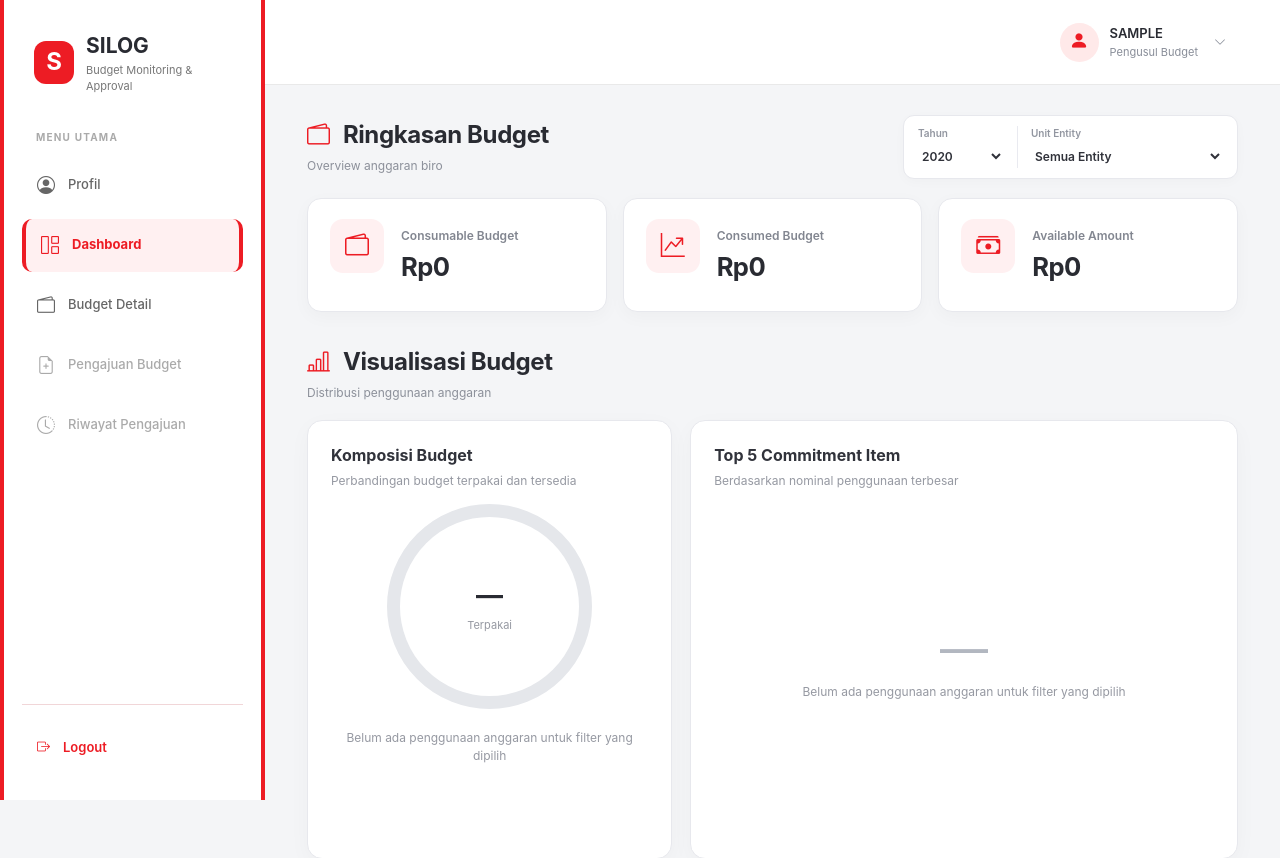
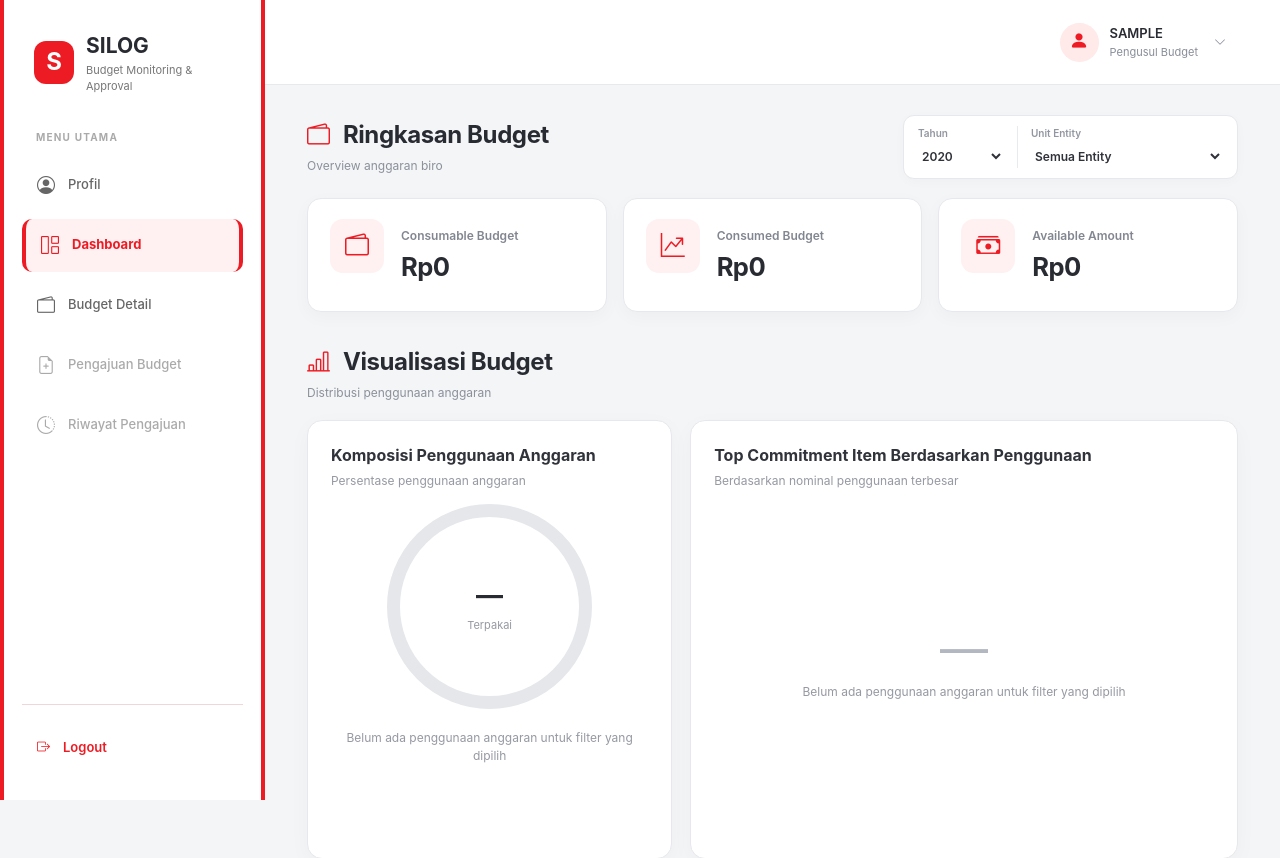
Before and after one commit to Website-Improvement-Budgeting/create-dashboard, a Flask app: template imporvement-dashboard monitoring/templates/dashboard_pengusul.html in a window 1280 px wide. Shown: the top 858 px of the page. Run offline with Flask 3, Linux system fonts and the light colour scheme; the template is opened without the code that fills it: most values are stand-ins (such as "Sample title", 1, 10 or a date in 2020); some libraries are stand-ins or nearby versions.

Commit message:
update-dashboard pengusul
fixed dashboard pengusul 21 oktober 2026

```diff
--- a/imporvement-dashboard monitoring/templates/dashboard_pengusul.html
+++ b/imporvement-dashboard monitoring/templates/dashboard_pengusul.html
@@ -1177,10 +1177,10 @@
 
                         <div class="budget-chart-heading">
 
-                            <h3>Komposisi Budget</h3>
+                            <h3>Komposisi Penggunaan Anggaran</h3>
 
                             <p>
-                                Perbandingan budget terpakai dan tersedia
+                                Persentase penggunaan anggaran
                             </p>
 
                         </div>
@@ -1211,7 +1211,7 @@
 
                                 <div class="legend-item">
                                     <span class="legend-dot legend-available"></span>
-                                    Available Budget
+                                    Available Amount
                                 </div>
 
                             </div>
@@ -1263,7 +1263,7 @@
 
                         <div class="budget-chart-heading">
 
-                            <h3>Top 5 Commitment Item</h3>
+                            <h3>Top Commitment Item Berdasarkan Penggunaan</h3>
 
                             <p>
                                 Berdasarkan nominal penggunaan terbesar
```
